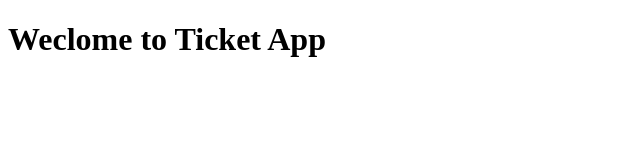
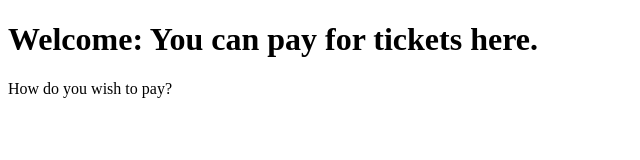
Before and after one commit to Uwemski/ticketapp, a plain HTML site: page pay.html in a window 1280 px wide. Shown: the whole page, without its empty margins (0-640 px from the left). Drawn offline with Linux system fonts and the light colour scheme.

Commit message:
added a paragraph tag

```diff
--- a/pay.html
+++ b/pay.html
@@ -6,7 +6,8 @@
 
 	</head>
 	<body>
-		<h1>Weclome to Ticket App</h1>
+		<h1>Welcome: You can pay for tickets here.</h1>
+		<p>How do you wish to pay?</p>
 
 	</body>
 
```
Also changed, not shown: buy.html (+2 -1 lines), index.html (+2 -1 lines).
